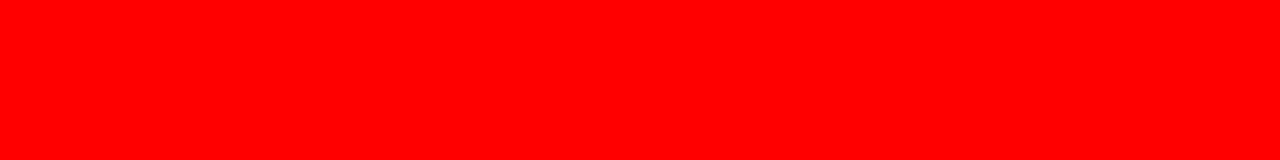
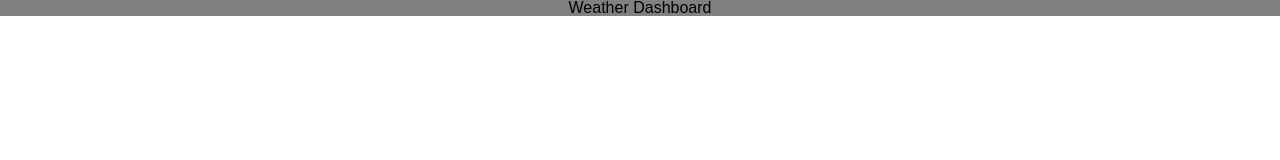
Before and after one commit to alxndrnevermando/weather_dashboard, a plain HTML site: page index.html in a window 1280 px wide. Drawn offline with Linux system fonts and the light colour scheme.

Commit message:
working on getting my header to fill the top of my page

```diff
--- a/index.html
+++ b/index.html
@@ -4,8 +4,12 @@
     <meta charset="UTF-8">
     <meta name="viewport" content="width=device-width, initial-scale=1.0">
     <title>Weather Dashboard - Armando</title>
+    <link rel="stylesheet" type="text/css" href="reset.css">
     <link rel="stylesheet" href="style.css">
 </head>
+<header>
+    <h1>Weather Dashboard</h1>
+</header>
 <body>
 
 </body>
--- /dev/null
+++ b/reset.css
@@ -0,0 +1,48 @@
+/* http://meyerweb.com/eric/tools/css/reset/
+   v2.0 | 20110126
+   License: none (public domain)
+*/
+
+html, body, div, span, applet, object, iframe,
+h1, h2, h3, h4, h5, h6, p, blockquote, pre,
+a, abbr, acronym, address, big, cite, code,
+del, dfn, em, img, ins, kbd, q, s, samp,
+small, strike, strong, sub, sup, tt, var,
+b, u, i, center,
+dl, dt, dd, ol, ul, li,
+fieldset, form, label, legend,
+table, caption, tbody, tfoot, thead, tr, th, td,
+article, aside, canvas, details, embed,
+figure, figcaption, footer, header, hgroup,
+menu, nav, output, ruby, section, summary,
+time, mark, audio, video {
+	margin: 0;
+	padding: 0;
+	border: 0;
+	font-size: 100%;
+	font: inherit;
+	vertical-align: baseline;
+}
+/* HTML5 display-role reset for older browsers */
+article, aside, details, figcaption, figure,
+footer, header, hgroup, menu, nav, section {
+	display: block;
+}
+body {
+	line-height: 1;
+}
+ol, ul {
+	list-style: none;
+}
+blockquote, q {
+	quotes: none;
+}
+blockquote:before, blockquote:after,
+q:before, q:after {
+	content: '';
+	content: none;
+}
+table {
+	border-collapse: collapse;
+	border-spacing: 0;
+}
--- a/style.css
+++ b/style.css
@@ -1,3 +1,8 @@
 body {
-    background-color: red;
+    font-family: Arial, Helvetica, sans-serif;
 }
+
+h1 {
+    text-align: center;
+    background-color: gray;
+}
```
